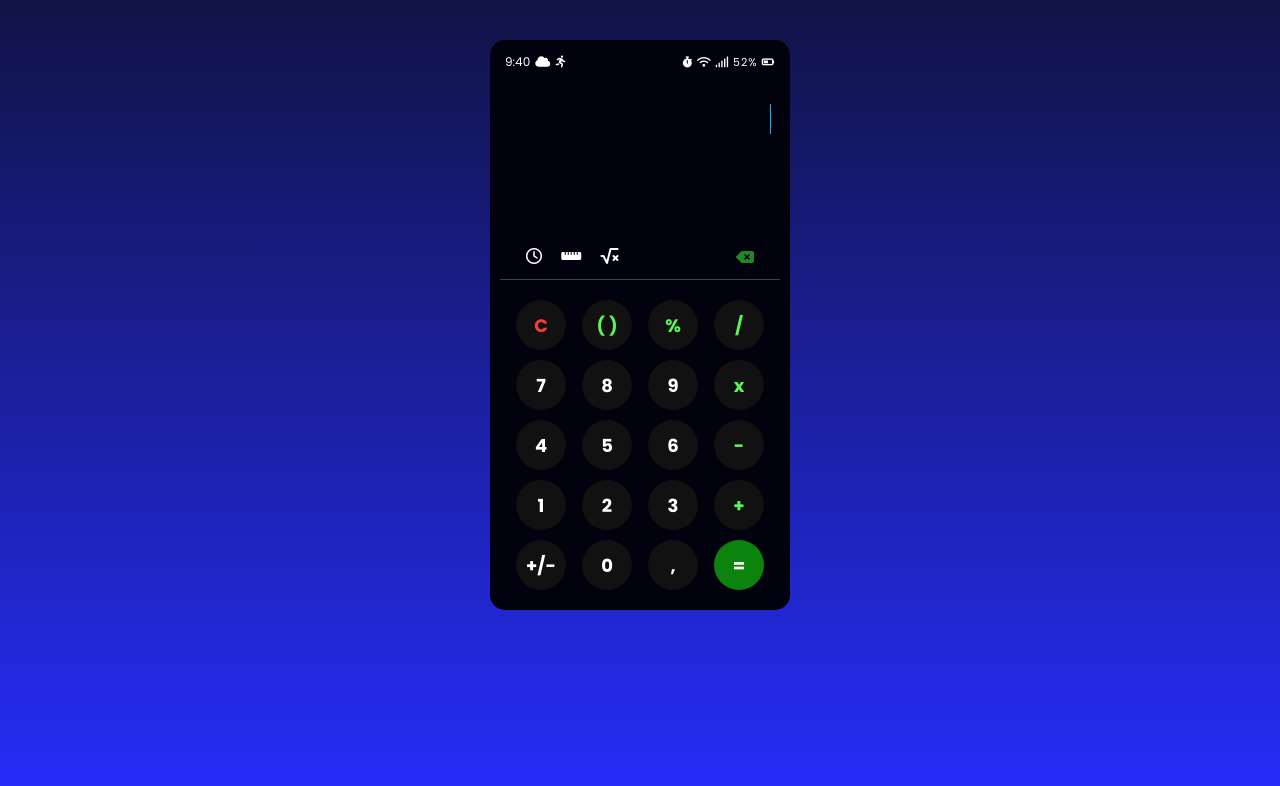
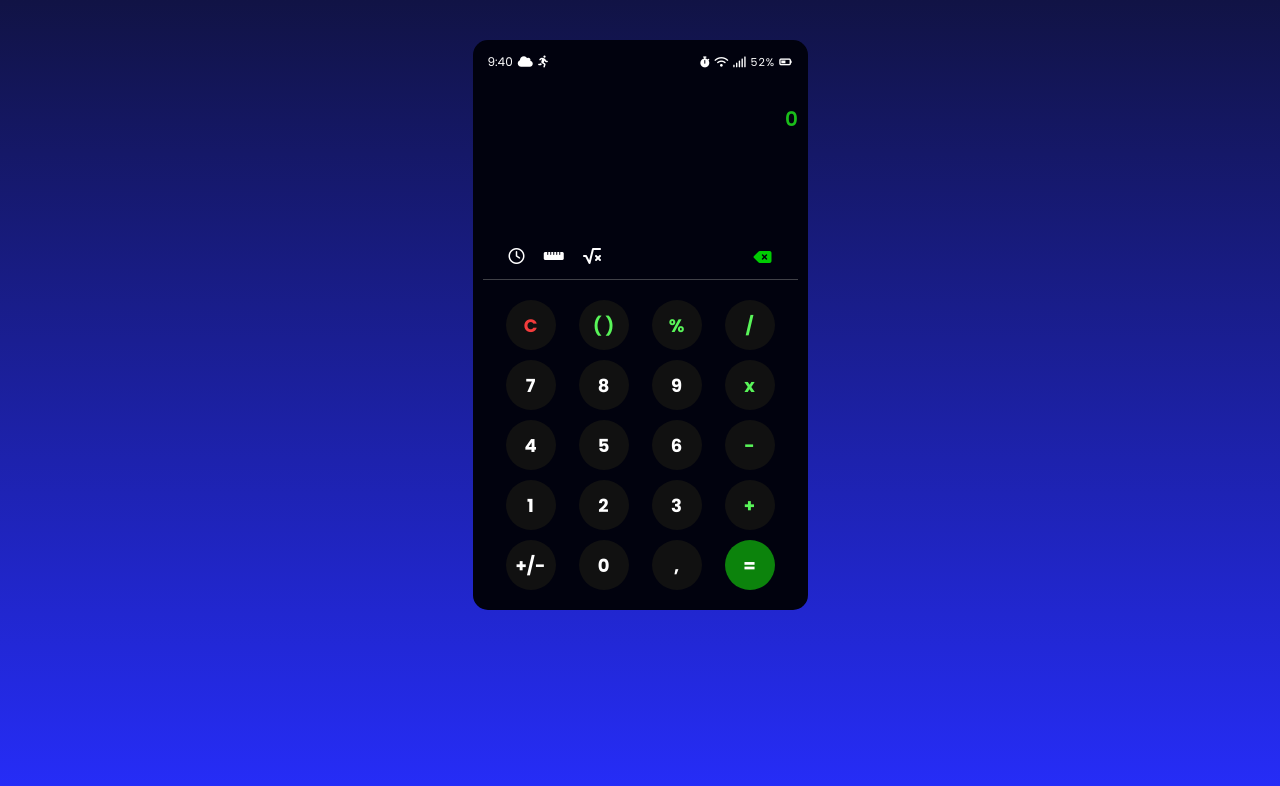
Before and after one commit to UgurQemberov08/Calculator, a plain HTML site: page index.html in a window 1280 px wide. Drawn offline with Linux system fonts and the light colour scheme.

Commit message:
(Half)JavaScript

```diff
--- a/index.html
+++ b/index.html
@@ -37,7 +37,7 @@
                 <i class="fa-solid fa-square-root-variable"></i>
             </div>
 
-            <i class="fa-solid fa-delete-left"></i>
+            <i id="delete" class="fa-solid fa-delete-left"></i>
         </div>
 
         <div class="ara"></div>
@@ -50,32 +50,32 @@
                 <button class="green-btn">/</button>
             </div>
             <div class="numbers-c">
-                <button class="number">7</button>
-                <button class="number">8</button>
-                <button class="number">9</button>
+                <button class="number seven">7</button>
+                <button class="number eight">8</button>
+                <button class="number nine">9</button>
                 <button class="green-btn">x</button>
             </div>
             <div class="numbers-c">
-                <button class="number">4</button>
-                <button class="number">5</button>
-                <button class="number">6</button>
+                <button class="number four">4</button>
+                <button class="number five">5</button>
+                <button class="number six">6</button>
                 <button class="green-btn">-</button>
             </div>
             <div class="numbers-c">
-                <button class="number">1</button>
-                <button class="number">2</button>
-                <button class="number">3</button>
+                <button class="number one">1</button>
+                <button class="number two">2</button>
+                <button class="number three">3</button>
                 <button class="green-btn">+</button>
             </div>
             <div class="numbers-c">
                 <button class="number">+/-</button>
-                <button class="number">0</button>
+                <button class="number zero">0</button>
                 <button class="number">,</button>
                 <button class="equal">=</button>
             </div>
         </div>
 
     </div>
-
+    <script src="index.js"></script>
 </body>
 </html>
--- /dev/null
+++ b/index.js
@@ -0,0 +1,51 @@
+let cursor = document.querySelector(".cursor");
+    zero = document.querySelector(".zero");
+    one = document.querySelector(".one");
+    two = document.querySelector(".two");
+    three = document.querySelector(".three");
+    four = document.querySelector(".four");
+    five = document.querySelector(".five");
+    six = document.querySelector(".six");
+    seven = document.querySelector(".seven");
+    eight = document.querySelector(".eight");
+    nine = document.querySelector(".nine");
+    cancel = document.querySelector(".cancel");
+    del = document.querySelector("#delete");
+
+
+let counter = 0;
+cursor.innerText = counter;
+
+let Add0 = () => cursor.innerText = counter = 0
+    Add1 = () => cursor.innerText = ++counter
+    Add2 = () => cursor.innerText = counter += 2
+    Add3 = () => cursor.innerText = counter += 3
+    Add4 = () => cursor.innerText = counter += 4
+    Add5 = () => cursor.innerText = counter += 5
+    Add6 = () => cursor.innerText = counter += 6
+    Add7 = () => cursor.innerText = counter += 7
+    Add8 = () => cursor.innerText = counter += 8
+    Add9 = () => cursor.innerText = counter += 9
+    Reset = () => cursor.innerText = counter *= 0
+    Delete = () => {
+        let a = cursor.innerText = counter %= 10
+        let b = cursor.innerText -= a
+        return b
+        //don't work
+    }
+
+
+
+
+zero.addEventListener("click", Add0);
+one.addEventListener("click", Add1);
+two.addEventListener("click", Add2);
+three.addEventListener("click", Add3);
+four.addEventListener("click", Add4);
+five.addEventListener("click", Add5);
+six.addEventListener("click", Add6);
+seven.addEventListener("click", Add7);
+eight.addEventListener("click", Add8);
+nine.addEventListener("click", Add9);
+cancel.addEventListener("click", Reset);
+del.addEventListener("click", Delete);
--- a/style.css
+++ b/style.css
@@ -21,14 +21,14 @@ body{
     --calculator-background: #01020e;
     --green-buttons: rgb(89, 245, 89);
     --cancel: rgb(243, 60, 60);
-    --delete: rgb(55, 224, 55);
+    --delete: rgb(0, 255, 0);
     --btn-background: #111111;
 }
 
 .calculator{
     background: var(--calculator-background);
-    max-width: 360px;
-    min-width: 300px;
+    max-width: 335px;
+    min-width: 335px;
     padding: 10px;
     max-height: 570px;
     margin-top: 40px;
@@ -56,11 +56,16 @@ body{
 }
 
 .cursor{
+    padding: 0 5px;
     height: 30px;
-    width: 1px;
+    width: 100%;
     margin-left: 270px;
     margin-top: 30px;
-    background: deepskyblue;
+    color: rgb(26, 189, 26);
+    font-size: 20px;
+    font-weight: 600;
+    transform: translate(-84%);
+    text-align: right;
 }
 
 .upper-img-c{
@@ -74,7 +79,7 @@ body{
 
 .upper-img-c>i{
     color: var(--delete);
-    opacity: 0.6;
+    opacity: 0.8;
     cursor: pointer;
 }
 
```
